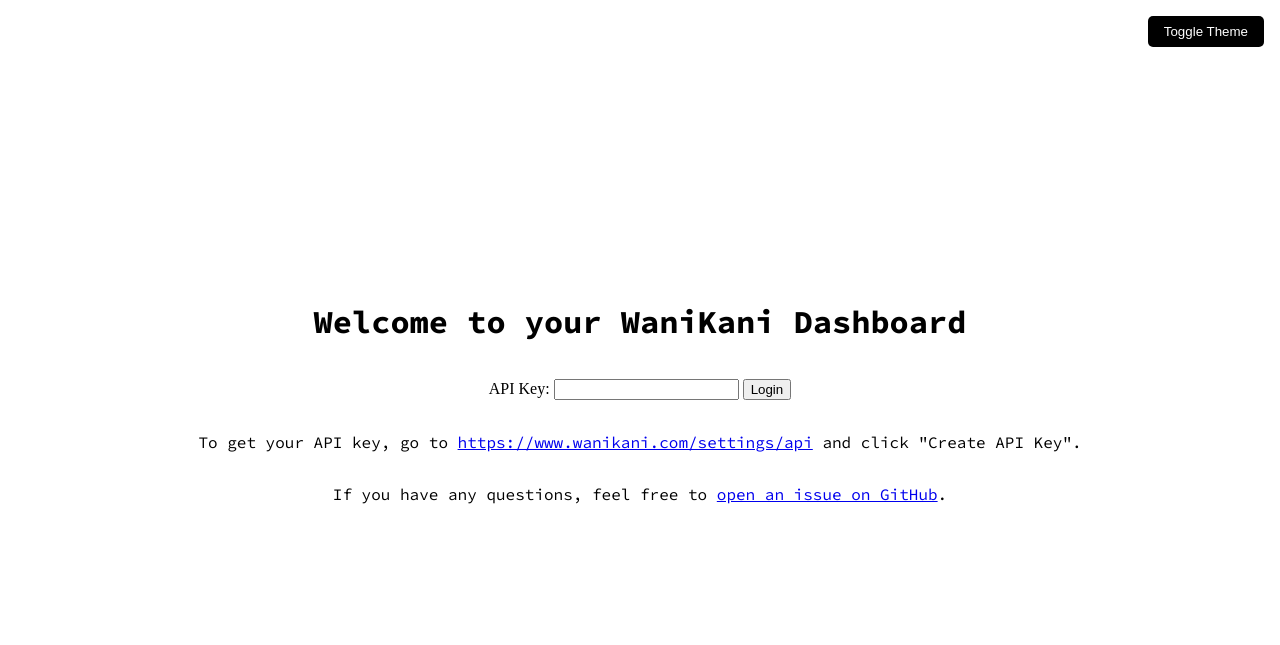
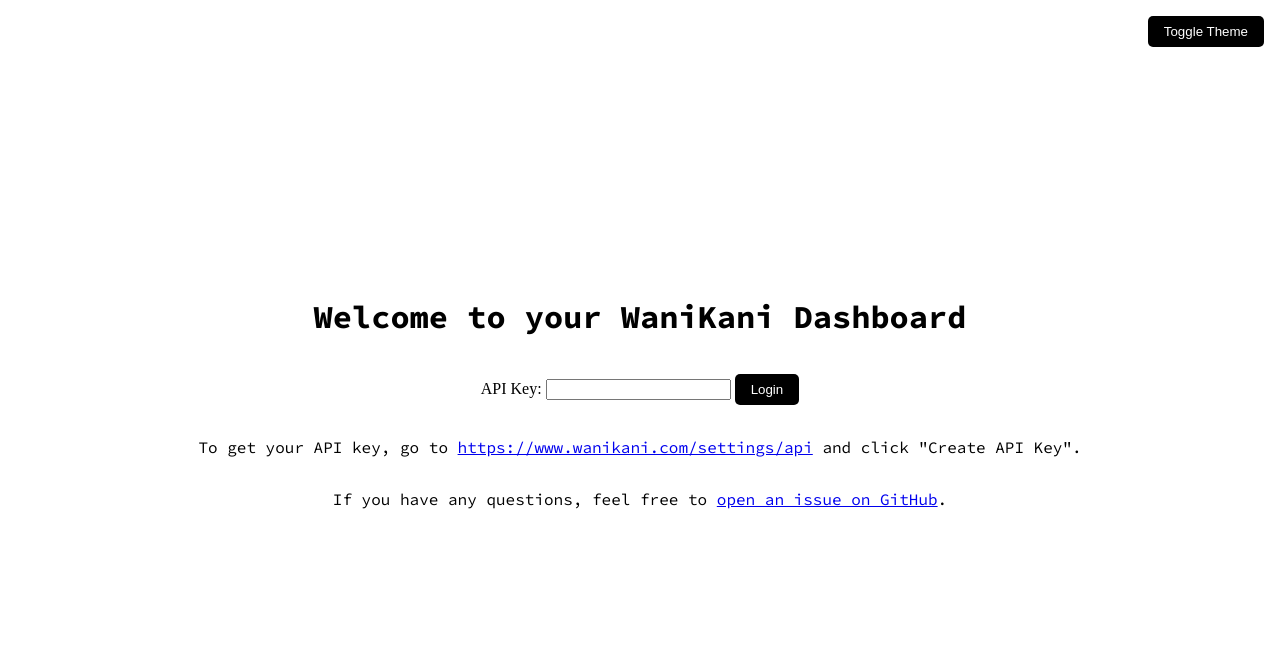
Before and after one commit to nilsmarti/wk-flask, a Flask app: page / in a window 1280 px wide. Shown: the top 645 px of the page. Run offline with Flask 3, Linux system fonts and the light colour scheme; parts of the project's set-up code (start-up, migrations or seed data) failed here and were passed over.

Commit message:
added login button class

```diff
--- a/templates/home.html
+++ b/templates/home.html
@@ -42,6 +42,14 @@
             border: none;
             border-radius: 5px;
         }
+        .login-button {
+            background-color: #000000;
+            color: white;
+            border: none;
+            border-radius: 5px;
+            padding: 0.5rem 1rem;
+            cursor: pointer;
+        }
     </style>
 </head>
 <body>
@@ -54,12 +62,12 @@
             <form method="post">
                 <label for="api_key">API Key:</label>
                 <input type="text" id="api_key" name="api_key" required>
-                <button type="submit">Login</button>
+                <button type="submit" class="login-button">Login</button>
             </form>
         </div>
         <div class="help">
             <p>To get your API key, go to <a href="https://www.wanikani.com/settings/api">https://www.wanikani.com/settings/api</a> and click "Create API Key".</p>
-            <p>If you have any questions, feel free to <a href="https://github.com/wanikani/wk-flask/issues">open an issue on GitHub</a>.</p>
+            <p>If you have any questions, feel free to <a href="https://github.com/nilsmarti/wk-flask/issues">open an issue on GitHub</a>.</p>
         </div>
     </div>
 
```
